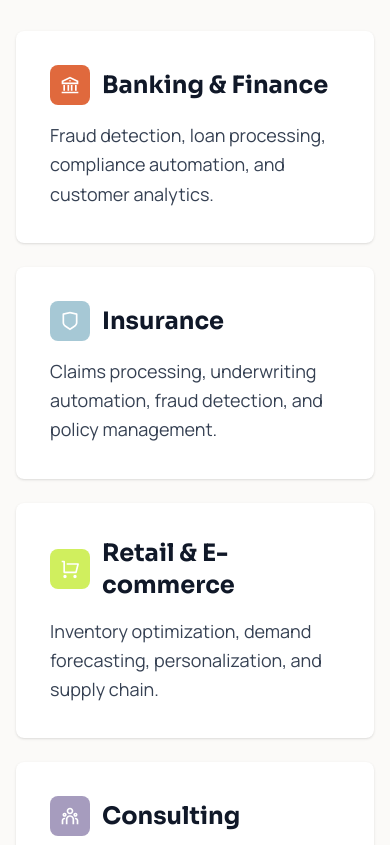
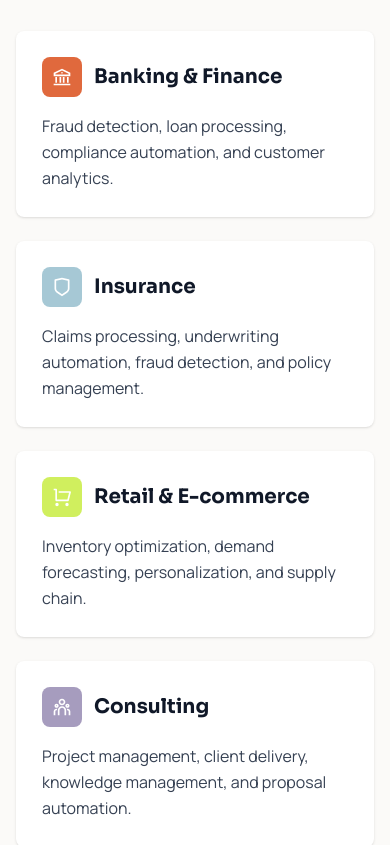
Before and after one commit to neuralarc-ai/Usecases, a Next.js app: page / in a window 390 px wide. Shown: the part 5280-6125 px from the top of the page. Built offline with nearby package versions, Linux system fonts and the light colour scheme.

Commit message:
fixed responsivness

```diff
--- a/components/industry-leaders.tsx
+++ b/components/industry-leaders.tsx
@@ -111,7 +111,7 @@ export default function IndustryLeaders() {
               return (
                 <div
                   key={index}
-                  className="bg-white rounded-lg shadow-sm border-2 border-transparent hover:border-[#E0693D] transition-all duration-200 h-full hover:shadow-md p-8"
+                  className="bg-white rounded-lg shadow-sm border-2 border-transparent hover:border-[#E0693D] transition-all duration-200 h-full hover:shadow-md p-6 md:p-6 lg:p-8"
                 >
                   {/* Icon and Title in Flex */}
                   <div className="flex items-center gap-3 mb-4">
@@ -122,14 +122,14 @@ export default function IndustryLeaders() {
                       <Icon className="w-5 h-5 text-white" />
                     </div>
                     <h3
-                      className="font-bold text-gray-900 font-sora text-2xl"
+                      className="font-bold text-gray-900 font-sora text-xl md:text-lg lg:text-2xl break-words"
                     >
                       {industry.title}
                     </h3>
                   </div>
 
                   {/* Description */}
-                  <p className="text-gray-700 leading-relaxed text-lg">
+                  <p className="text-gray-700 leading-relaxed text-base md:text-base lg:text-lg break-words">
                     {industry.description}
                   </p>
                 </div>
@@ -145,8 +145,7 @@ export default function IndustryLeaders() {
                 return (
                   <div
                     key={index}
-                    className="bg-white rounded-lg shadow-sm border-2 border-transparent transition-all duration-200 h-full hover:shadow-md"
-                  style={{ padding: '2rem' }}
+                    className="bg-white rounded-lg shadow-sm border-2 border-transparent transition-all duration-200 h-full hover:shadow-md p-6 md:p-6 lg:p-8"
                   onMouseEnter={(e) => {
                     e.currentTarget.style.borderColor = '#E0693D'
                   }}
@@ -163,14 +162,14 @@ export default function IndustryLeaders() {
                       <Icon className="w-5 h-5 text-white" />
                     </div>
                     <h3
-                      className="font-bold text-gray-900 font-sora text-2xl"
+                      className="font-bold text-gray-900 font-sora text-xl md:text-lg lg:text-2xl break-words"
                     >
                       {industry.title}
                     </h3>
                   </div>
 
                   {/* Description */}
-                  <p className="text-gray-700 leading-relaxed" style={{ fontSize: '18px' }}>
+                  <p className="text-gray-700 leading-relaxed text-base md:text-base lg:text-lg break-words">
                     {industry.description}
                   </p>
                   </div>
```
